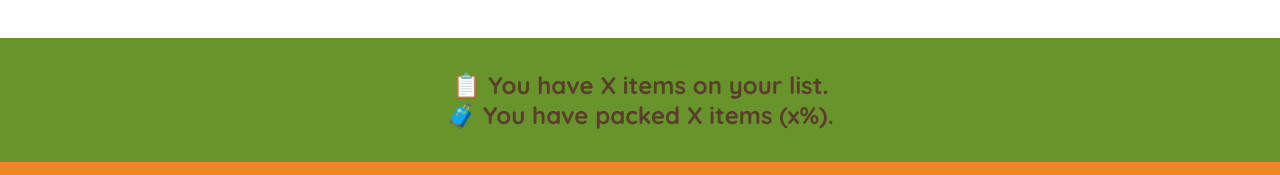
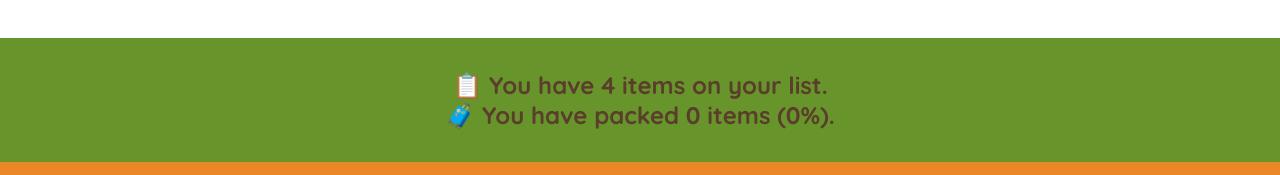
Before and after one commit to toyinsoladev-netizen/05-travel-list, a React (Create React App) app: page / in a window 1280 px wide. Shown: the part 614-789 px from the top of the page. Built offline with nearby package versions, Linux system fonts and the light colour scheme.

Commit message:
Enhance packing list stats display: calculate and show total items, packed items, and packing percentage

```diff
--- a/src/App.js
+++ b/src/App.js
@@ -10,6 +10,10 @@ const initialItems = [
 
 export default function App() {
   const [items, setItems] = useState([...initialItems]);
+  const numItems = items.length;
+  const numPacked = items.filter((item) => item.packed).length;
+  const percentagePacked =
+    numItems === 0 ? 0 : Math.round((numPacked / numItems) * 100);
 
   function handleAddItem(newItem) {
     setItems((items) => [...items, newItem]);
@@ -37,7 +41,12 @@ export default function App() {
         onDeleteItem={handleDeleteItem}
         onToggleItem={handleToggleItem}
       />
-      <Stats />
+      <Stats
+        items={items}
+        numItems={numItems}
+        numPacked={numPacked}
+        percentagePacked={percentagePacked}
+      />
       <Footer />
     </div>
   );
@@ -130,11 +139,22 @@ function PackingList({ items, onDeleteItem, onToggleItem }) {
   );
 }
 
-function Stats() {
+function Stats({ numItems, numPacked, percentagePacked }) {
+  if (numItems === 0)
+    return (
+      <p className="stats">
+        📋 Your packing list is empty. Start adding items! 🧳
+      </p>
+    );
+
   return (
     <div className="stats">
-      <p>📋 You have X items on your list.</p>
-      <p>🧳 You have packed X items (x%).</p>
+      <p>📋 You have {numItems} items on your list.</p>
+      <p>
+        {percentagePacked === 100
+          ? "🎉 You have packed all your items! Ready to go! 🧳"
+          : `🧳 You have packed ${numPacked} items (${percentagePacked}%).`}
+      </p>
     </div>
   );
 }
```
